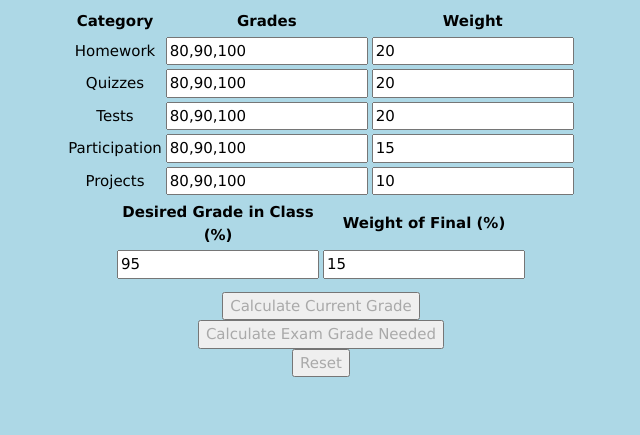
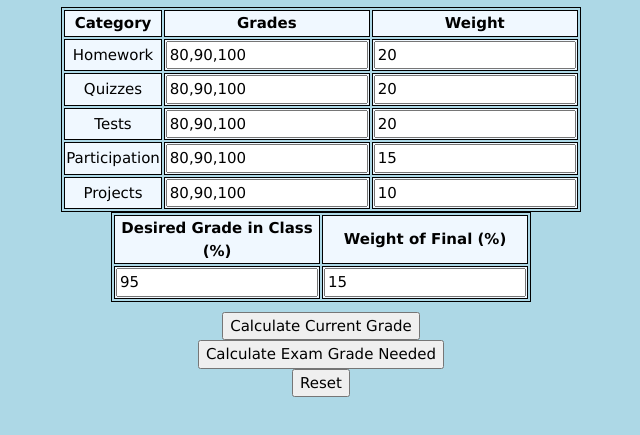
Before and after one commit to annafry1/gradecalculator, a plain HTML site: page index.html in a window 1280 px wide. Shown: the part 67-502 px from the top of the page, without its empty margins (319-959 px from the left). Drawn offline with nearby package versions, Linux system fonts and the light colour scheme.

Commit message:
WORK ON THIS ANNA -Eva

```diff
--- a/styles.css
+++ b/styles.css
@@ -7,11 +7,16 @@ body{
     margin-right: auto;
 }
 
-#one,#two{
+#one,#two,th,td{
     position: relative;
     width: 50%;
     text-align: center;
     margin: auto;
+    border: 1px solid black;
+}
+
+tr,td{
+    background-color: aliceblue;
 }
 
 #calculateGrade,#calculateGradeNeeded,#reset{
@@ -19,8 +24,3 @@ body{
     top: 10px;
     bottom: 10px;
 }
-
-button{
-    color: darkgray;
-
-}
```
